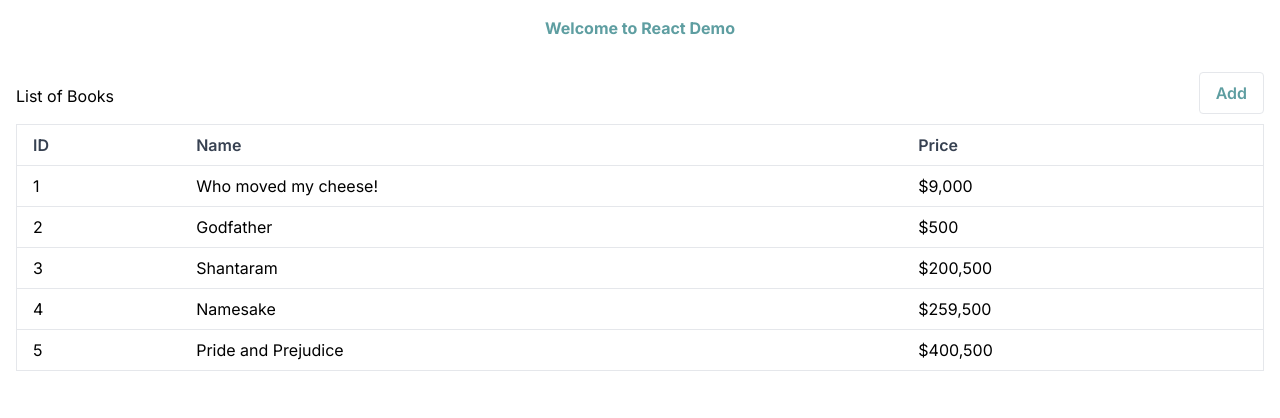
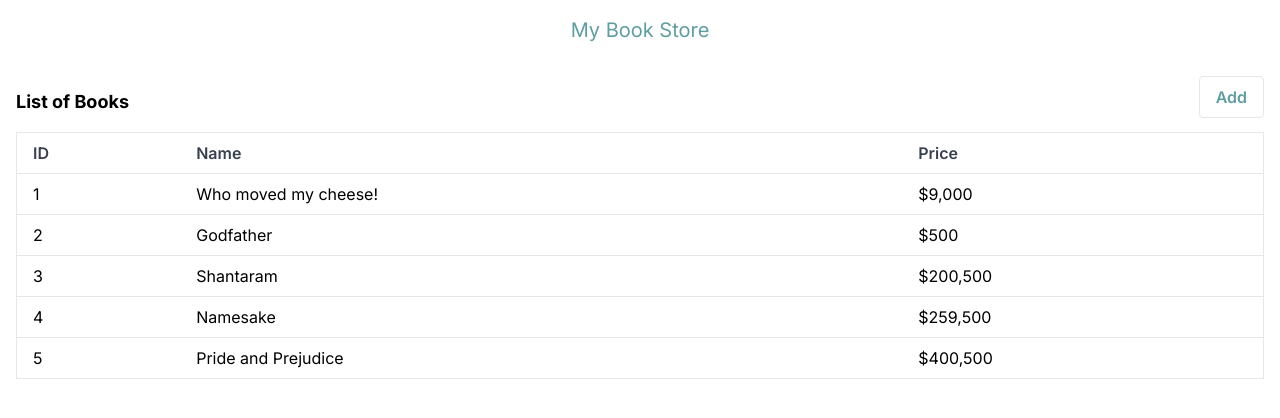
Before and after one commit to NamitaMalik/react-next-tutorial, a Next.js app: page / in a window 1280 px wide. Shown: the top 418 px of the page. Built offline with nearby package versions, Linux system fonts and the light colour scheme.

Commit message:
add book detail page

```diff
--- a/components/app.tsx
+++ b/components/app.tsx
@@ -1,11 +1,22 @@
+'use client'
+
 import Banner from '@/components/banner';
 import BookList from './bookList';
+import Book from './book';
+import { useState } from 'react';
 
 const App = () => {
+  const [selectedBook, setSelectedBook] = useState();
+
+  const setSelectedBookWrapper = (book) => {
+    setSelectedBook(book);
+  }
   return (
     <>
-      <Banner> Welcome to React Demo</Banner>
-      <BookList title="List of Books" />
+      <Banner> My Book Store </Banner>
+      {selectedBook ? (<Book book={selectedBook} selectBook={setSelectedBookWrapper} />) : (<BookList title="List of Books" selectBook={setSelectedBookWrapper} />)
+      }
+
     </>
   );
 };
--- a/components/banner.tsx
+++ b/components/banner.tsx
@@ -2,7 +2,7 @@ import styles from './banner.module.css';
 
 const Banner = ({children}) => {
   return (
-    <header className="mt-4 font-bold min-w-full text-center bg-white">
+    <header className="mt-4 text-xl min-w-full text-center bg-white">
       <h1 className={styles.h1}>{children}</h1>
     </header>
   );
--- /dev/null
+++ b/components/book.tsx
@@ -0,0 +1,21 @@
+const Book = ({ book }) => (
+    <>
+     <div className="mt-4 p-4 md:container md:mx-auto">
+        <label className="font-bold text-lg">Book Details</label>
+        <div className="p-2">
+        <label className="font-semibold p-2">Id:</label>
+        <span>{book.id}</span>
+        </div>
+        <div className="p-2">
+        <label className="font-semibold p-2">Name:</label>
+        <span>{book.name}</span>
+        </div>
+        <div className="p-2">
+        <label className="font-semibold p-2">Author</label>
+        <span>{book.price}</span>
+        </div>
+    </div>
+    </>
+    );
+
+export default Book;
--- a/components/bookList.tsx
+++ b/components/bookList.tsx
@@ -8,7 +8,7 @@ const bookListHeader = [
   { key: 'price', label: 'Price' }
 ];
 
-const BookList = (props) => {
+const BookList = ({title, selectBook}) => {
   const [books, setBooks] = useState<any[]>([]);
 
   // [] in the below function tells react that run the effect only when component is mounted
@@ -29,7 +29,7 @@ const BookList = (props) => {
     <div className='mb-3'>
     <button className='float-right bg-transparent text-cadet-blue font-semibold py-2 px-4 border rounded' onClick={addBook}>Add</button>
     </div>
-    <span>{props.title}</span>
+    <span className='font-bold text-lg'>{title}</span>
     <table className="min-w-full mt-4 table-auto border-collapse border border-gray-200">
       <thead>
         <tr>
@@ -45,7 +45,7 @@ const BookList = (props) => {
       </thead>
       <tbody>
         {books.map((book) => (
-          <BookRow book={book} bookListHeader={bookListHeader} key={book.id} />
+          <BookRow book={book} bookListHeader={bookListHeader} selectBook={selectBook} key={book.id} />
         ))}
       </tbody>
     </table>
--- a/components/bookRow.tsx
+++ b/components/bookRow.tsx
@@ -1,7 +1,7 @@
 import currencyFormatter from "@/helpers/currencyFormatter";
 
-const BookRow = ({ bookListHeader, book }) => (
-  <tr className="hover:bg-gray-50">
+const BookRow = ({ bookListHeader, book, selectBook }) => (
+  <tr className="hover:bg-gray-50" onClick={() => selectBook(book)}>
     {bookListHeader.map((header) => (
       <td key={header.key} className="px-4 py-2 border-b">
         {header.key === 'price' ? currencyFormatter.format(book[header.key]) : book[header.key]}
```
